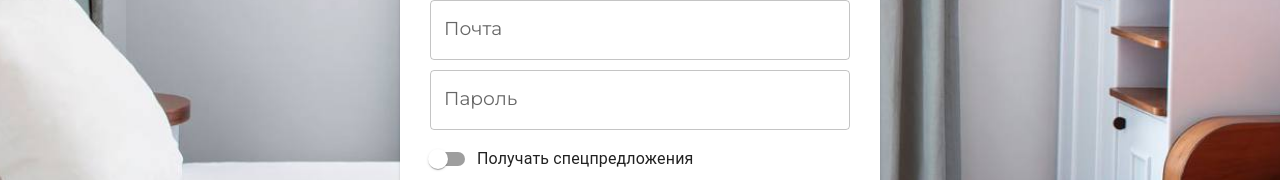
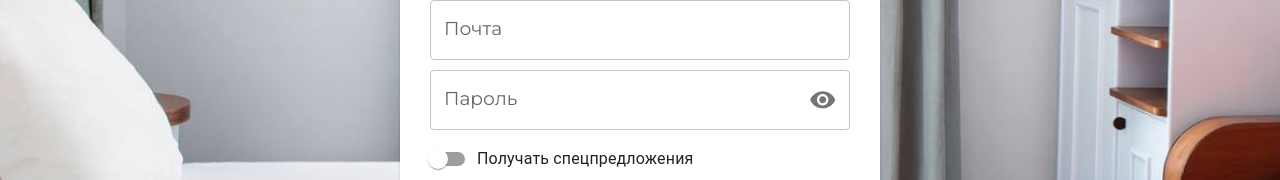
Before and after one commit to Solexofficial/react-hotel_booking, a React (Create React App) app: page /login/1 in a window 1280 px wide. Shown: the part 458-638 px from the top of the page. Built offline with nearby package versions, Linux system fonts and the light colour scheme.

Commit message:
feat: add password field login form, del FormControl

```diff
--- a/src/app/components/common/form/withPassword.jsx
+++ b/src/app/components/common/form/withPassword.jsx
@@ -14,7 +14,6 @@ const withPassword = Component => props => {
   };
 
   return (
-    <FormControl>
     <Component
       {...props}
       type={showPassword ? 'text' : 'password'}
@@ -33,7 +32,6 @@ const withPassword = Component => props => {
         ),
       }}
     />
-    </FormControl>
   );
 };
 
--- a/src/app/components/ui/registerForm.jsx
+++ b/src/app/components/ui/registerForm.jsx
@@ -1,6 +1,7 @@
-import React from 'react';
+import React, { useMemo } from 'react';
 import { useForm, Form } from '../../hooks/useForm';
 import { InputField, RadioGroup, DatePickerField, Switch } from '../common/form/fields';
+import withPassword from '../common/form/withPassword';
 
 import Button from './buttons/Button';
 
@@ -47,6 +48,8 @@ const LoginForm = () => {
     }
   };
 
+  const InputFieldWithPassword = useMemo(() => withPassword(InputField), []);
+
   return (
     <>
       <Form onSubmit={handleSubmit}>
@@ -76,7 +79,7 @@ const LoginForm = () => {
           inputProps={{ placeholder: 'ДД.ММ.ГГГГ' }}
         />
         <InputField name='email' label='Почта' value={data.email} onChange={handleInputChange} error={errors.email} />
-        <InputField
+        <InputFieldWithPassword
           name='password'
           label='Пароль'
           type='password'
```
Lines whose indentation alone changed are shown as unchanged.
